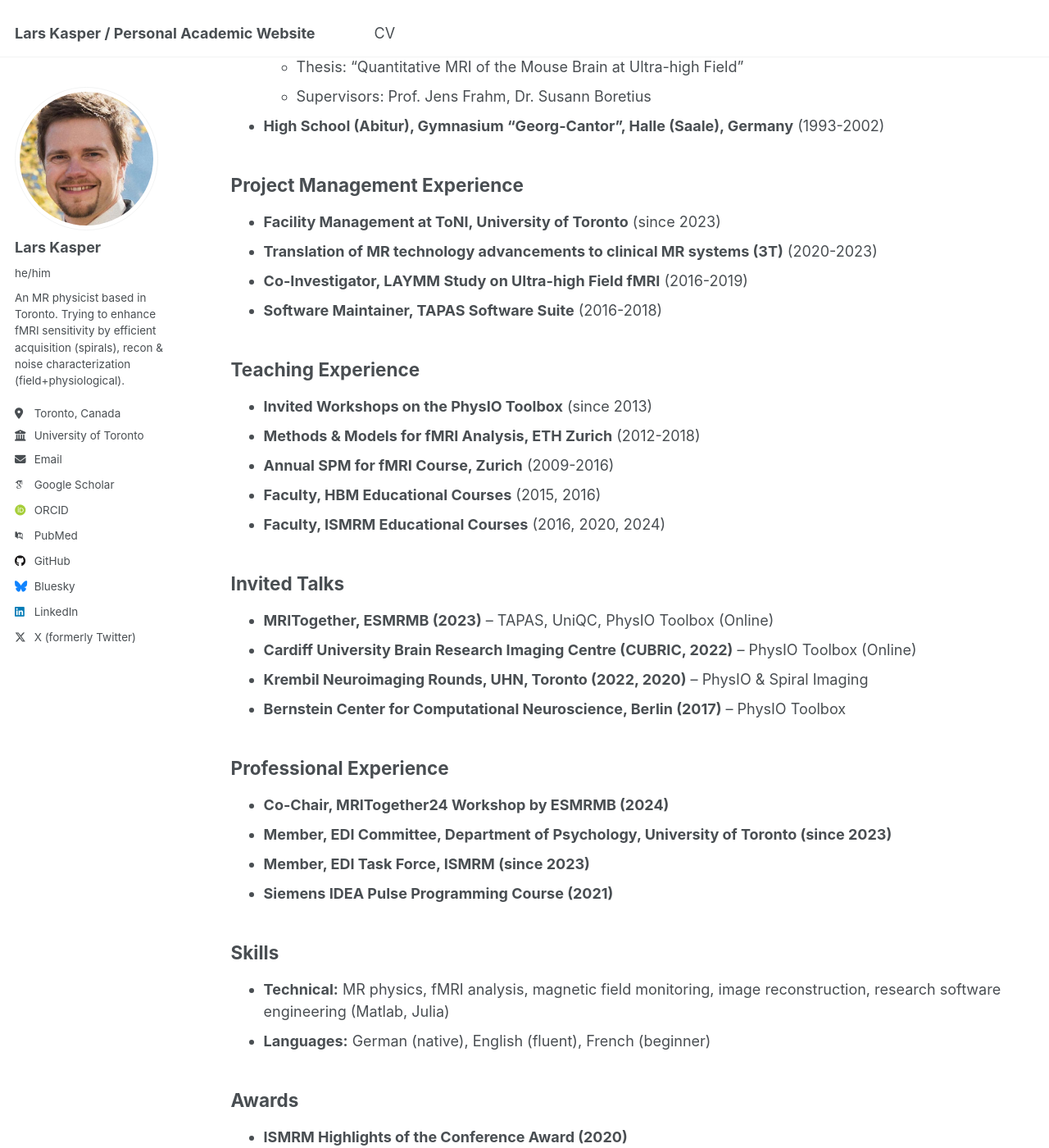
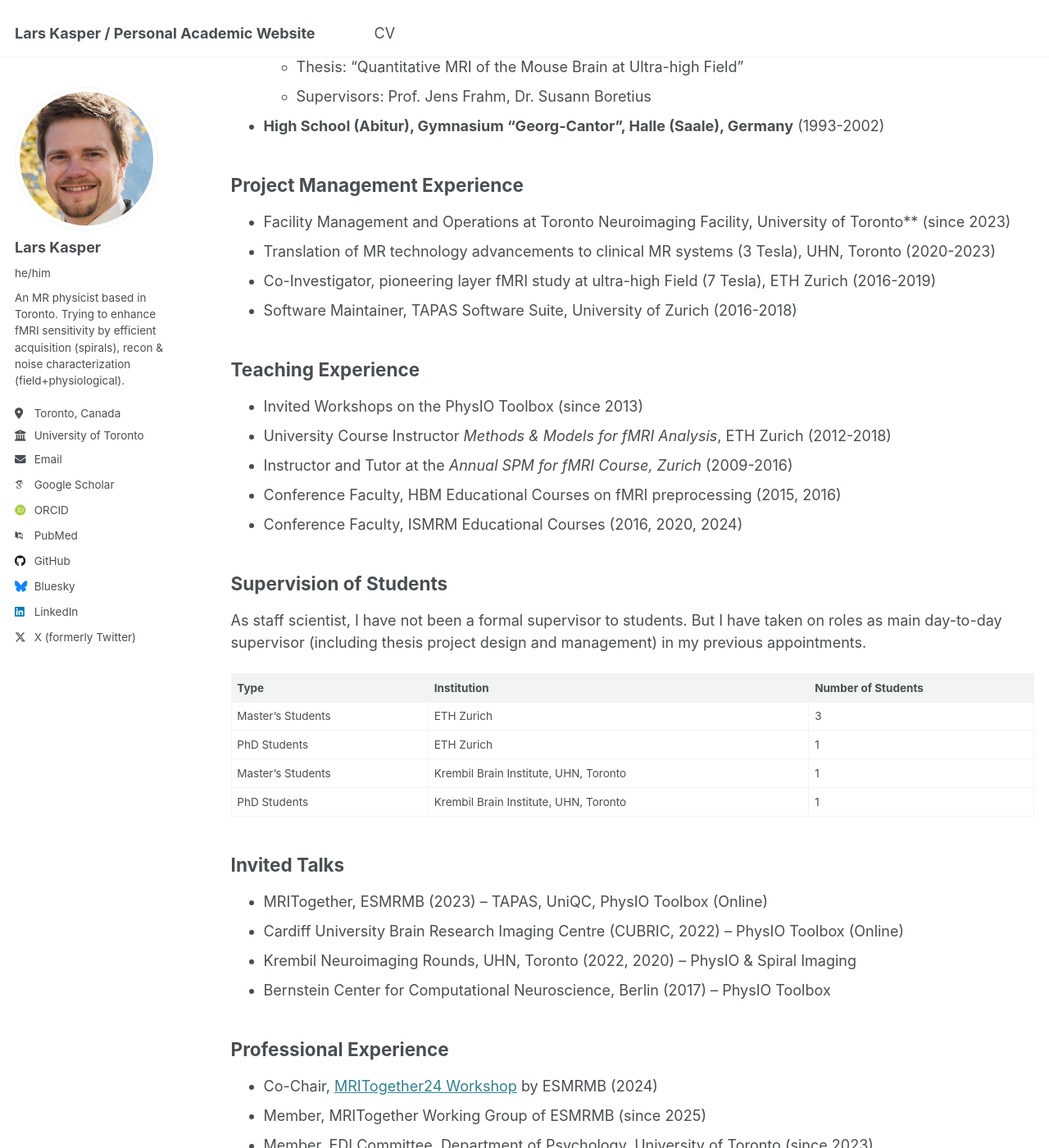
Before and after one commit to mrikasper/mrikasper.github.io, a Jekyll site: the page built from _pages/cv.md, in a window 1280 px wide and 1400 px high, scrolled down 947 px. Shown: the whole window at 82% size. Built offline with Jekyll 4.4.1, drawn with Linux system fonts in a browser that asks for light colours; some web fonts are replaced.

Commit message:
updated CV page

```diff
--- a/_pages/cv.md
+++ b/_pages/cv.md
@@ -35,50 +35,53 @@ This is my academic CV. My personal story through the lens of MRI can be found i
 - **High School (Abitur), Gymnasium "Georg-Cantor", Halle (Saale), Germany** (1993-2002)
 
 ## Project Management Experience
-- **Facility Management at ToNI, University of Toronto** (since 2023)
-- **Translation of MR technology advancements to clinical MR systems (3T)** (2020-2023)
-- **Co-Investigator, LAYMM Study on Ultra-high Field fMRI** (2016-2019)
-- **Software Maintainer, TAPAS Software Suite** (2016-2018)
+- Facility Management and Operations at Toronto Neuroimaging Facility, University of Toronto** (since 2023)
+- Translation of MR technology advancements to clinical MR systems (3 Tesla), UHN, Toronto (2020-2023)
+- Co-Investigator, pioneering layer fMRI study at ultra-high Field (7 Tesla), ETH Zurich (2016-2019)
+- Software Maintainer, TAPAS Software Suite, University of Zurich (2016-2018)
 
 ## Teaching Experience
-- **Invited Workshops on the PhysIO Toolbox** (since 2013)
-- **Methods & Models for fMRI Analysis, ETH Zurich** (2012-2018)
-- **Annual SPM for fMRI Course, Zurich** (2009-2016)
-- **Faculty, HBM Educational Courses** (2015, 2016)
-- **Faculty, ISMRM Educational Courses** (2016, 2020, 2024)
+- Invited Workshops on the PhysIO Toolbox (since 2013)
+- University Course Instructor *Methods & Models for fMRI Analysis*, ETH Zurich (2012-2018)
+- Instructor and Tutor at the *Annual SPM for fMRI Course, Zurich* (2009-2016)
+- Conference Faculty, HBM Educational Courses on fMRI preprocessing (2015, 2016)
+- Conference Faculty, ISMRM Educational Courses (2016, 2020, 2024)
 
-<!-- ## Supervision of Students
+## Supervision of Students
+As staff scientist, I have not been a formal supervisor to students. But I have taken on roles as main day-to-day supervisor (including thesis project design and management) in my previous appointments.
+
 | Type  | Institution  | Number of Students  |
 |-------|-------------|--------------------|
 | Master's Students | ETH Zurich  | 3 |
 | PhD Students  | ETH Zurich  | 1 |
-| Master's Students | Techna Institute, UHN, Toronto | 1 |
-| PhD Students  | Techna Institute, UHN, Toronto | 1 | -->
+| Master's Students | Krembil Brain Institute, UHN, Toronto | 1 |
+| PhD Students  | Krembil Brain Institute, UHN, Toronto | 1 |
 
 ## Invited Talks
-- **MRITogether, ESMRMB (2023)** – TAPAS, UniQC, PhysIO Toolbox (Online)
-- **Cardiff University Brain Research Imaging Centre (CUBRIC, 2022)** – PhysIO Toolbox (Online)
-- **Krembil Neuroimaging Rounds, UHN, Toronto (2022, 2020)** – PhysIO & Spiral Imaging
-- **Bernstein Center for Computational Neuroscience, Berlin (2017)** – PhysIO Toolbox
+- MRITogether, ESMRMB (2023) – TAPAS, UniQC, PhysIO Toolbox (Online)
+- Cardiff University Brain Research Imaging Centre (CUBRIC, 2022) – PhysIO Toolbox (Online)
+- Krembil Neuroimaging Rounds, UHN, Toronto (2022, 2020) – PhysIO & Spiral Imaging
+- Bernstein Center for Computational Neuroscience, Berlin (2017) – PhysIO Toolbox
 
 ## Professional Experience
-- **Co-Chair, MRITogether24 Workshop by ESMRMB (2024)**
-- **Member, EDI Committee, Department of Psychology, University of Toronto (since 2023)**
-- **Member, EDI Task Force, ISMRM (since 2023)**
-- **Siemens IDEA Pulse Programming Course (2021)**
+- Co-Chair, [MRITogether24 Workshop](https://mritogether.esmrmb.org) by ESMRMB (2024)
+- Member, MRITogether Working Group of ESMRMB (since 2025)
+- Member, EDI Committee, Department of Psychology, University of Toronto (since 2023)
+- Member, EDI Task Force, ISMRM (since 2023)
+- Siemens IDEA Pulse Programming Course (2021)
 
 ## Skills
 - **Technical:** MR physics, fMRI analysis, magnetic field monitoring, image reconstruction, research software engineering (Matlab, Julia)
 - **Languages:** German (native), English (fluent), French (beginner)
 
 ## Awards
-- **ISMRM Highlights of the Conference Award (2020)**
-- **ISMRM Junior Fellow (2017)**
-- **ISMRM Magna Cum Laude Abstract Award (2017)**
-- **ISMRM Summa Cum Laude Abstract Award (2016)**
-- **ISMRM Outstanding Teacher Award, ISMRM (2016)**
-- **German National Merit Foundation Scholar (2000-2008)**
-- **1st Prize Mathematical Olympiad (2001, 2002, Saxony-Anhalt, Germany)**
+- ISMRM Highlights of the Conference Award (2020)
+- ISMRM Junior Fellow (2017)
+- ISMRM Magna Cum Laude Abstract Award (2017)
+- ISMRM Summa Cum Laude Abstract Award (2016)
+- ISMRM Outstanding Teacher Award, ISMRM (2016)
+- German National Merit Foundation Scholar (2000-2008)
+- 1st Prize Mathematical Olympiad (2001, 2002, Saxony-Anhalt, Germany)
 
 ## Selected Publications
 - **Jaffray et al. (2024)** – GIRFReco.jl: Open-Source Pipeline for Spiral MRI Reconstruction ([JOSS](https://doi.org/10.21105/joss.05877))
```
